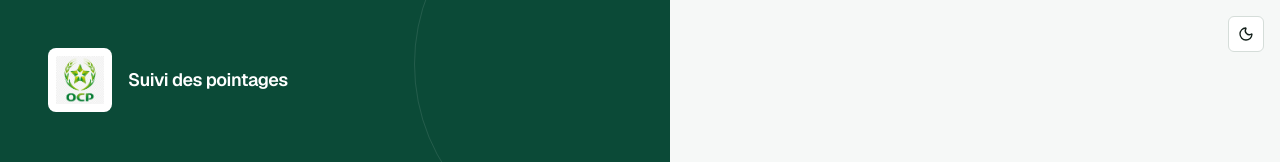
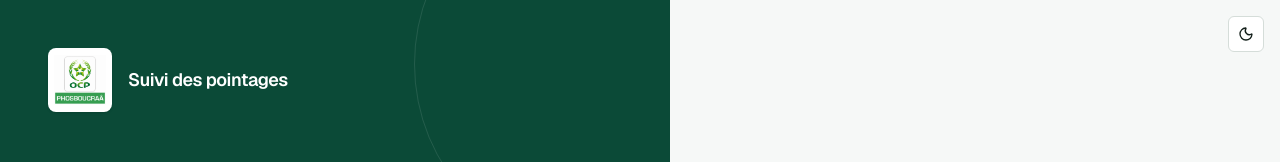
Before and after one commit to hamzaezz2803-star/Pre.dashboard, a Next.js app: page /login in a window 1280 px wide. Shown: the top 162 px of the page. Built offline with nearby package versions, Linux system fonts and the light colour scheme.

Commit message:
feat: add login page, root layout, export utilities, and authenticated app layout

```diff
--- a/app/(app)/layout.tsx
+++ b/app/(app)/layout.tsx
@@ -21,14 +21,14 @@ async function HeaderContent() {
   return (
     <div className="mx-auto flex h-16 w-full max-w-7xl items-center justify-between px-4 sm:px-6">
       <div className="flex items-center gap-4 sm:gap-6">
-        <Link href="/" className="flex items-center gap-2 font-semibold">
+        <Link href="/" className="flex items-center gap-2.5 font-semibold">
           <Image
-            src="/assets/ocpLogo.webp"
-            alt="Logo OCP"
-            width={467}
-            height={428}
+            src="/assets/logo-ocp-phosboucraa.png"
+            alt="Logo OCP Phosboucraâ"
+            width={1283}
+            height={1226}
             priority
-            className="h-9 w-auto"
+            className="h-10 w-auto rounded-md object-contain"
           />
           <span className="hidden sm:inline">Suivi des pointages</span>
         </Link>
@@ -86,14 +86,14 @@ async function HeaderContent() {
 function HeaderFallback() {
   return (
     <div className="mx-auto flex h-16 w-full max-w-7xl items-center justify-between px-4 sm:px-6">
-      <div className="flex items-center gap-2 font-semibold">
+      <div className="flex items-center gap-2.5 font-semibold">
         <Image
-          src="/assets/ocpLogo.webp"
-          alt="Logo OCP"
-          width={467}
-          height={428}
+          src="/assets/logo-ocp-phosboucraa.png"
+          alt="Logo OCP Phosboucraâ"
+          width={1283}
+          height={1226}
           priority
-          className="h-9 w-auto"
+          className="h-10 w-auto rounded-md object-contain"
         />
         <span className="hidden sm:inline">Suivi des pointages</span>
       </div>
--- a/app/(auth)/login/page.tsx
+++ b/app/(auth)/login/page.tsx
@@ -30,8 +30,15 @@ export default function LoginPage() {
           className="pointer-events-none absolute -bottom-40 -left-24 size-[28rem] rounded-full border border-white/10"
         />
         <div className="relative flex items-center gap-4">
-          <span className="flex size-16 items-center justify-center rounded-lg bg-white p-2">
-            <Image src="/assets/ocpLogo.webp" alt="Logo OCP" width={467} height={428} priority className="h-full w-auto" />
+          <span className="flex size-16 items-center justify-center overflow-hidden rounded-lg bg-white p-1.5 shadow-sm">
+            <Image
+              src="/assets/logo-ocp-phosboucraa.png"
+              alt="Logo OCP Phosboucraâ"
+              width={1283}
+              height={1226}
+              priority
+              className="h-full w-auto object-contain"
+            />
           </span>
           <span className="text-lg font-semibold tracking-tight">Suivi des pointages</span>
         </div>
@@ -65,7 +72,16 @@ export default function LoginPage() {
 
         <div className="w-full max-w-sm">
           <div className="mb-8 flex items-center gap-3 lg:hidden">
-            <Image src="/assets/ocpLogo.webp" alt="Logo OCP" width={467} height={428} priority className="h-12 w-auto" />
+            <span className="flex size-12 items-center justify-center overflow-hidden rounded-lg bg-white p-1 shadow-xs border border-border">
+              <Image
+                src="/assets/logo-ocp-phosboucraa.png"
+                alt="Logo OCP Phosboucraâ"
+                width={1283}
+                height={1226}
+                priority
+                className="h-full w-auto object-contain"
+              />
+            </span>
             <span className="font-semibold">Suivi des pointages</span>
           </div>
 
--- a/app/layout.tsx
+++ b/app/layout.tsx
@@ -16,7 +16,7 @@ export const metadata: Metadata = {
   title: "Suivi des pointages du personnel",
   description:
     "Tableau de bord de consultation des pointages, temps de présence et absences du personnel, avec export Excel.",
-  icons: { icon: "/assets/ocpLogo.webp", apple: "/assets/ocpLogo.webp" },
+  icons: { icon: "/assets/logo-ocp-phosboucraa.png", apple: "/assets/logo-ocp-phosboucraa.png" },
 };
 
 const themeScript = `try{var t=localStorage.getItem("theme");if(t==="dark"||(!t&&window.matchMedia("(prefers-color-scheme: dark)").matches)){document.documentElement.classList.add("dark")}}catch(e){}`;
--- a/lib/export-utils.ts
+++ b/lib/export-utils.ts
@@ -2,7 +2,7 @@
 export async function loadLogoPng(): Promise<{ dataUrl: string; width: number; height: number } | null> {
   try {
     const img = new Image();
-    img.src = "/assets/ocpLogo.webp";
+    img.src = "/assets/logo-ocp-phosboucraa.png";
     await img.decode();
     const canvas = document.createElement("canvas");
     canvas.width = img.naturalWidth;
```
